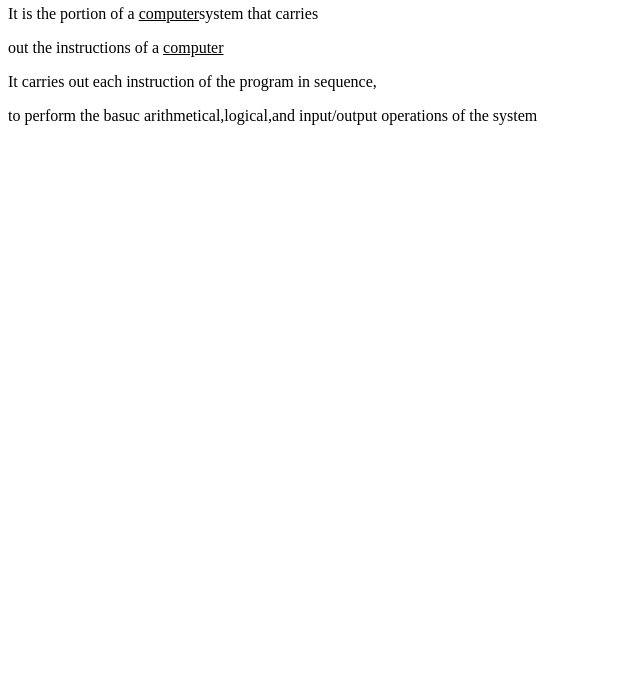
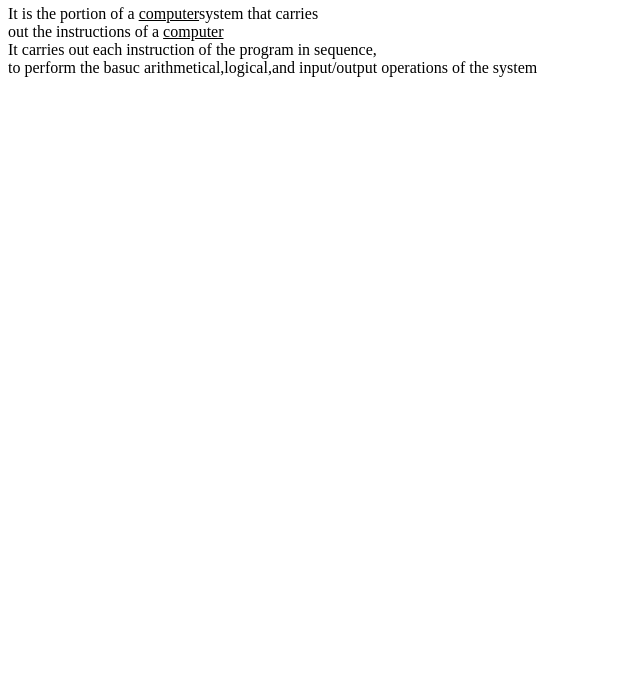
Before and after one commit to iamneo-production/fceddbdedbadaeccdfffebaeceaec, a website: page public/index.html in a window 1280 px wide. Shown: the part 122-800 px from the top of the page, without its empty margins (0-640 px from the left). Drawn offline with Linux system fonts and the light colour scheme.

Commit message:
Backup Commit

```diff
--- a/public/index.html
+++ b/public/index.html
@@ -6,8 +6,8 @@
 <body>
    <h1>CPU</h1>
    <h2><u><b>CPU</b>stands for control processing unit </u></h2>
-   <p>It is the portion of a <u>computer</u>system that carries </p></b>
-   <p>out the instructions of a <u>computer</u></p></b>
-   <p>It carries out each instruction of the program in sequence,</p></b>
-   <p>to perform the basuc arithmetical,logical,and input/output operations of the system
+   <p>It is the portion of a <u>computer</u>system that carries </br>
+   out the instructions of a <u>computer</u></br>
+   It carries out each instruction of the program in sequence,</br>
+   to perform the basuc arithmetical,logical,and input/output operations of the system</p></b>
 </html>
```
